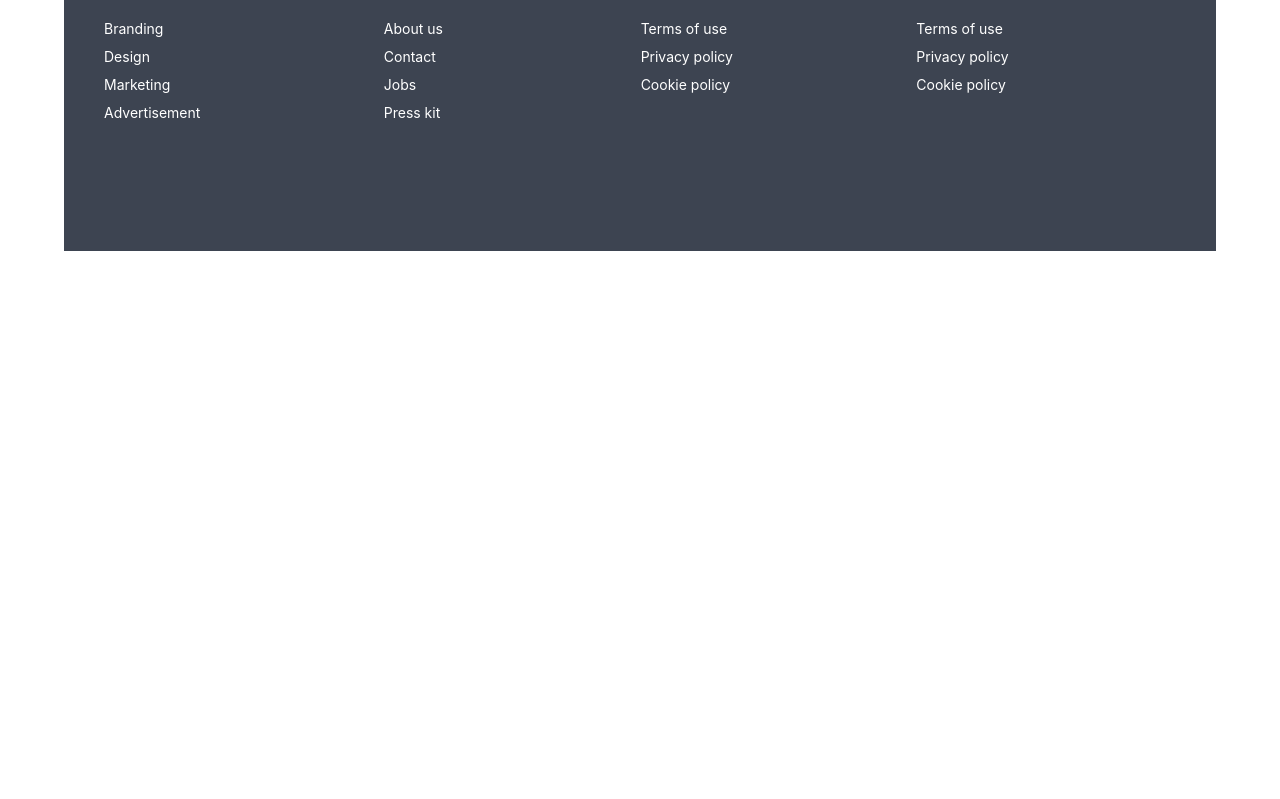
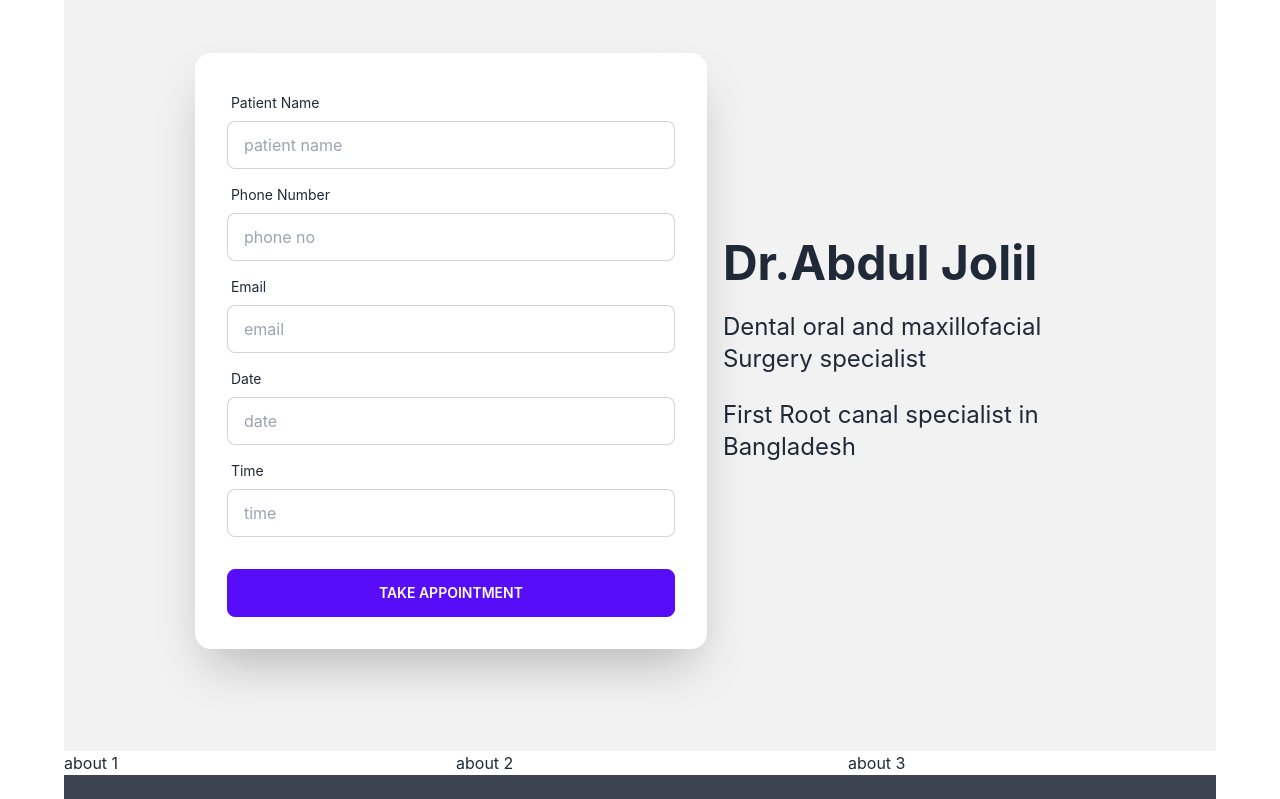
Before and after one commit to tnayem/dental-surgeon, a React (Create React App) app: page / in a window 1280 px wide. Shown: the part 1121-1920 px from the top of the page. Before the commit the page ends 1372 px from the top, so only its background shows below. Built offline with nearby package versions, Linux system fonts and the light colour scheme; no server answers.

Commit message:
appointment section compleate

```diff
--- /dev/null
+++ b/src/Pages/About/About.js
@@ -0,0 +1,15 @@
+import React from 'react';
+
+const About = () => {
+    return (
+        <div>
+            <div className='grid grid-cols-1 md:grid-cols-2 lg:grid-cols-3 gap-6'>
+                <div> about 1</div>
+                <div> about 2</div>
+                <div> about 3</div>
+            </div>
+        </div>
+    );
+};
+
+export default About;
--- /dev/null
+++ b/src/Pages/Appoinment/Appoinment.js
@@ -0,0 +1,58 @@
+import React from 'react';
+
+const Appoinment = () => {
+    return (
+        <div>
+            <h1 className="text-5xl font-bold text-center pb-12 text-slate-300">Take Appointment</h1>
+            <div className="hero min-h-screen bg-base-200">
+                <div className="hero-content flex-col lg:flex-row-reverse">
+                    <div className="text-center lg:text-left">
+                        <h2 className='text-5xl font-bold'>Dr.Abdul Jolil</h2>
+                        <p className="py-6 text-2xl">Dental oral and maxillofacial Surgery specialist</p>
+                        <p className='text-2xl'>First Root canal specialist in Bangladesh</p>
+                    </div>
+                    <div className="card flex-shrink-0 w-full max-w-lg shadow-2xl bg-base-100">
+                        <div className="card-body">
+                            <div className="form-control">
+                                <label className="label">
+                                    <span className="label-text">Patient Name</span>
+                                </label>
+                                <input type="text" placeholder="patient name" className="input input-bordered" />
+                            </div>
+                            <div className="form-control">
+                                <label className="label">
+                                    <span className="label-text">Phone Number</span>
+                                </label>
+                                <input type="text" placeholder="phone no" className="input input-bordered" />
+                            </div>
+                            <div className="form-control">
+                                <label className="label">
+                                    <span className="label-text">Email</span>
+                                </label>
+                                <input type="text" placeholder="email" className="input input-bordered" />
+                            </div>
+                            <div className="form-control">
+                                <label className="label">
+                                    <span className="label-text">Date</span>
+                                </label>
+                                <input type="number" placeholder="date" className="input input-bordered" />
+                            </div>
+                            <div className="form-control">
+                                <label className="label">
+                                    <span className="label-text">Time</span>
+                                </label>
+                                <input type="number" placeholder="time" className="input input-bordered" />
+
+                            </div>
+                            <div className="form-control mt-6">
+                                <button className="btn btn-primary">Take Appointment</button>
+                            </div>
+                        </div>
+                    </div>
+                </div>
+            </div>
+        </div>
+    );
+};
+
+export default Appoinment;
--- a/src/Pages/Home/Home/Home.js
+++ b/src/Pages/Home/Home/Home.js
@@ -1,5 +1,7 @@
 import React from 'react';
 import useTitle from '../../../Hooks/useTitle';
+import About from '../../About/About';
+import Appoinment from '../../Appoinment/Appoinment';
 import Banner from '../Banner/Banner';
 import Services from '../Services/Services';
 
@@ -9,6 +11,8 @@ const Home = () => {
         <div>
             <Banner></Banner>
             <Services></Services>
+            <Appoinment></Appoinment>
+            <About></About>
         </div>
     );
 };
```
